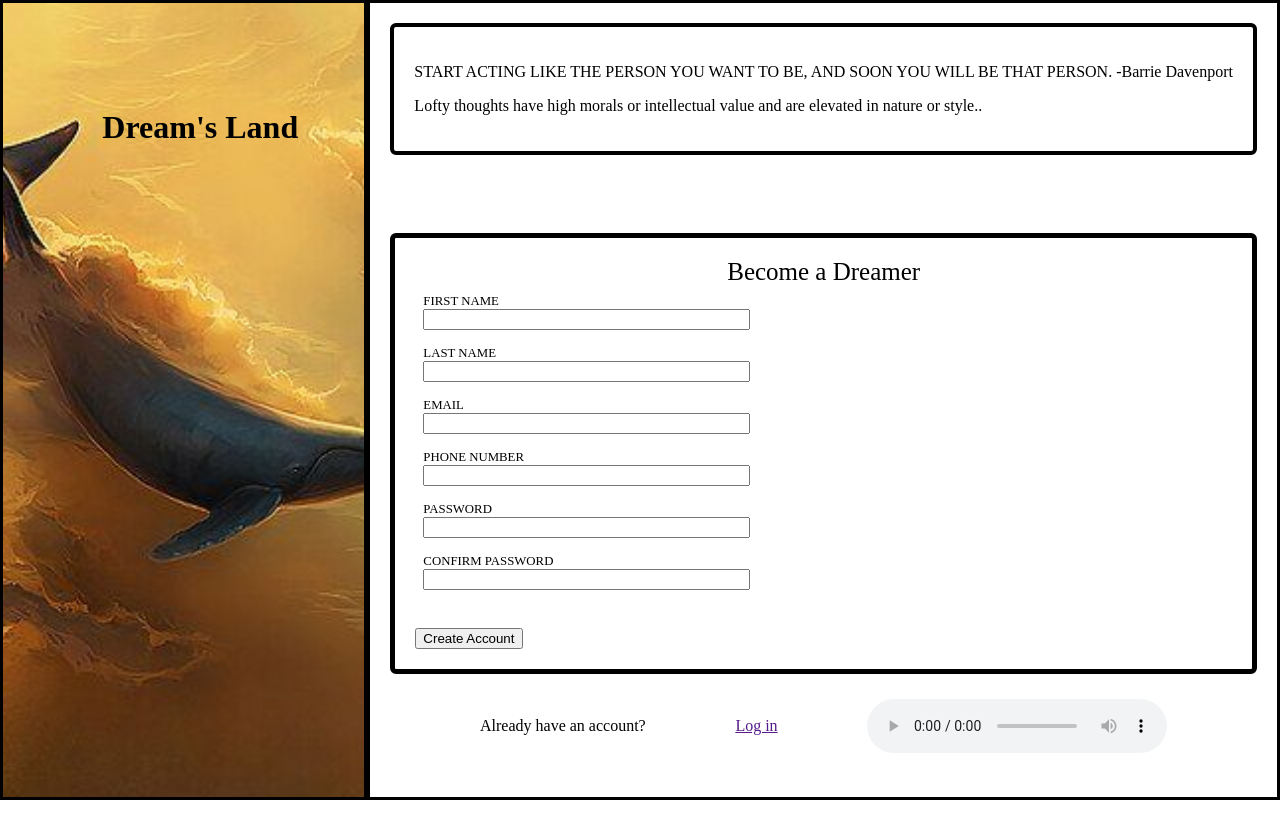
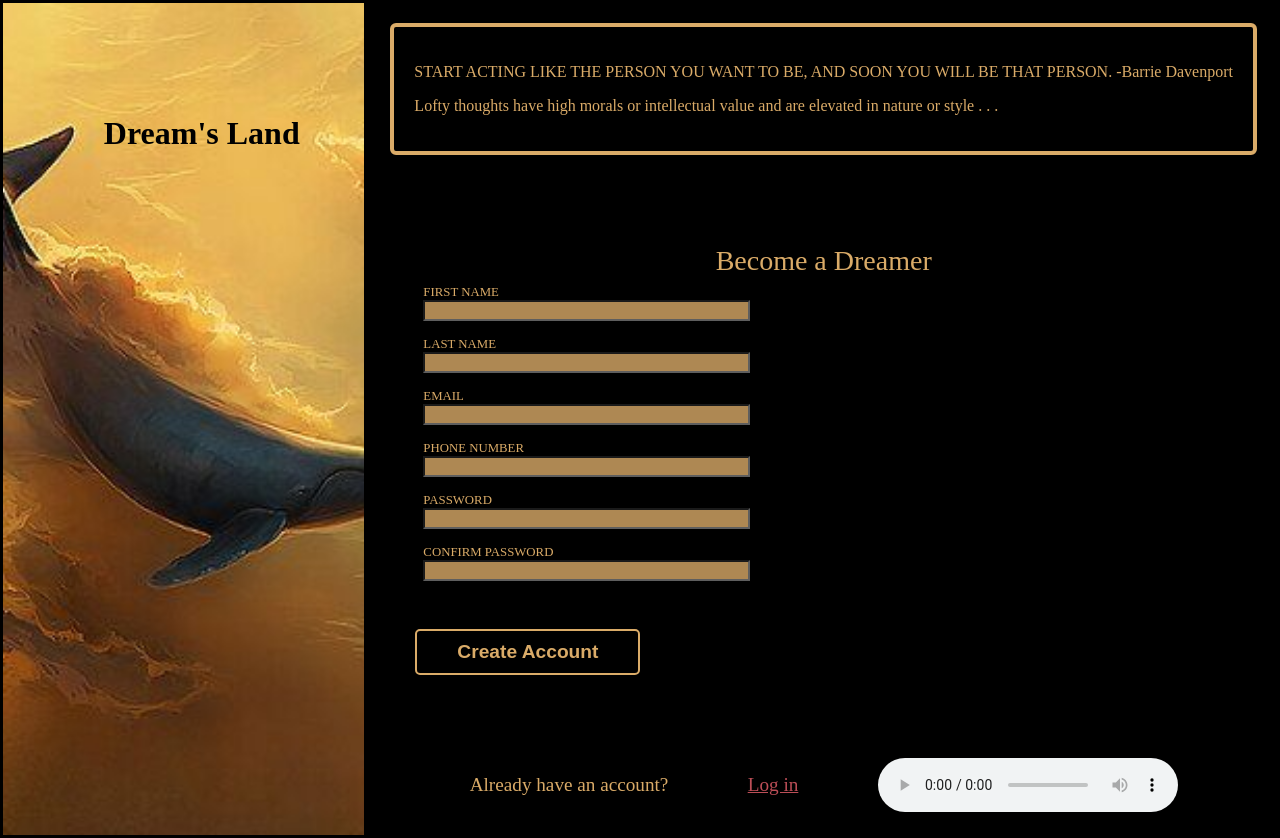
Before and after one commit to GoldenLion94/project-sign-up-form, a plain HTML site: page index.html in a window 1280 px wide. Before the commit the page ends 800 px from the top, so only its background shows below. Drawn offline with Linux system fonts and the light colour scheme.

Commit message:
add css, create external font have yet to be integrated

```diff
--- a/index.html
+++ b/index.html
@@ -23,7 +23,7 @@
           </p>
           <p>
             Lofty thoughts have high morals or intellectual value and are
-            elevated in nature or style..
+            elevated in nature or style . . .
           </p>
         </div>
         <form class="form" action="" method="">
--- a/styles.css
+++ b/styles.css
@@ -1,6 +1,10 @@
+
 :root {
-  --box2Color: ;
-  --createAccount: ;
+  --txt: #DAAB68;
+}
+
+h1{
+  color: black;
 }
 
 body{
@@ -13,12 +17,19 @@ body{
   width: 100vw;
   height: 100vh;
 }
+.logo{
+  display: flex;
+  justify-content: center;
+    align-items: center;
+    margin-top: 21%;
+    margin-left:10% ;
+  padding: 15px 0;
+
+}
 
   .box-1 {
     flex: 1;
-    order: 1;
     border: solid;
-    padding: 15px;
 
     background: url(/img/flying-whale.jpeg) no-repeat center;
     -webkit-background-size: cover;
@@ -28,34 +39,28 @@ body{
 
   }
 
-.logo{
-  display: flex;
-  justify-content: center;
-    align-items: center;
-    margin-top: 21%;
-    margin-left:10% ;
-
-}
-
 
   .box-2 {.
     flex: 1;
-    order: 2;
     border: solid;
     padding: 20px;
-    background-color: var(--box2Color);
-
   display: flex;
-  flex-flow: column nowrap;
-  justify-content: cente
+  flex-flow: column wrap;
+  justify-content: center;
+  ::backdrop
+  color: var(--txt);
+  background-color: black;
 
   }
 
 .paragraph{
-  margin-bottom: 78px;
+  margin-bottom: 50px;
   border:  solid 4px;
   padding: 20px;
   border-radius: 6px;
+  color: var(--txt);
+  background-color: black;
+
 }
 
 .form {
@@ -65,11 +70,13 @@ body{
   border: solid thick;
   padding: 20px;
   border-radius: 6px;
+  background-color: black;
 }
 legend{
   display: flex;
   justify-content: center;
-  font-size: 25px;
+  font-size: 28px;
+  color: var(--txt);
 }
 
 .input{
@@ -79,14 +86,39 @@ legend{
     width: 40%;
     font-size: 0.8rem;
     padding: 8px;
+    color: var(--txt);
 }
+input{
+  background-color: #DAAB68;
+  opacity: 0.8;
+}
+
 
 .log-in{
   display: flex;
   flex: 1;
   align-items: center;
   justify-content: space-evenly;
+  color: var(--txt);
+  background-color: black;
+  font-size: 1.2em;
+}
+a{
+  color: #BC4E57;
 }
 button{
-  margin-top: 30px;
+  background-color: black ;
+  color:#DAAB68;
+  font-weight: 700;
+  font-size: 1.2em;
+  border: 2px solid #DAAB68;
+  border-radius: 5px;
+  padding: 10px 40px;
+  margin: 40px 0;
 }
+
+.sun-moon{
+ height: 180px;
+ width: 180px;
+ float: right;
+}
```
Also changed, not shown: Img/sun-moon.jpeg (added), norse-bold-webfont.woff (added), norse-bold-webfont.woff2 (added).
